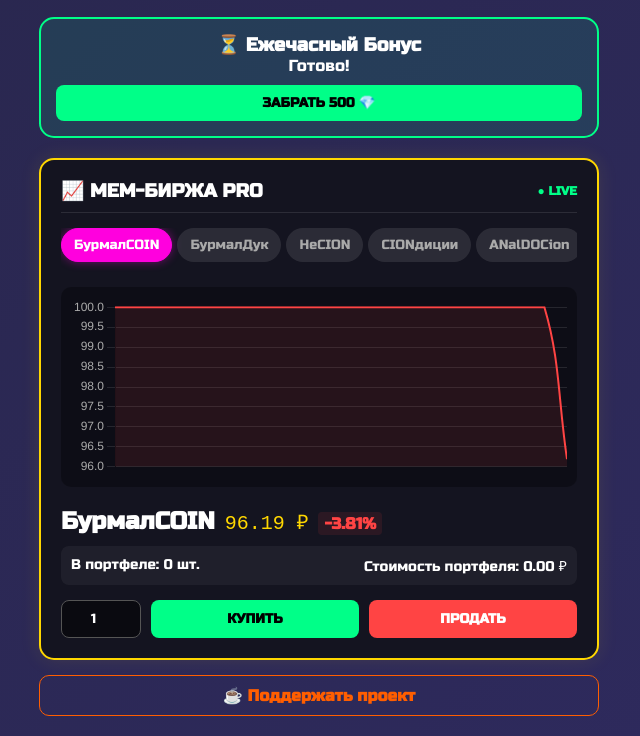
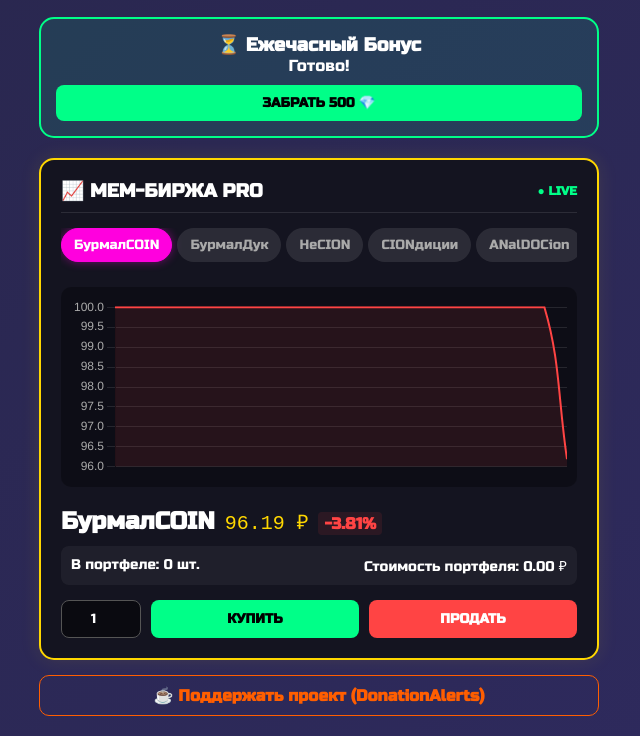
Before and after one commit to forzelagb/mem_slots, a plain HTML site: page index.html in a window 1280 px wide. Shown: the part 2163-2899 px from the top of the page, without its empty margins (321-961 px from the left). Drawn offline with nearby package versions, Linux system fonts and the light colour scheme.

Commit message:
Add files via upload

```diff
--- a/index.html
+++ b/index.html
@@ -133,9 +133,9 @@
         </div>
 
         <!-- Кнопка поддержки -->
-        <a href="https://boosty.to/ТВОЙ_НИК" target="_blank" class="btn-support">
-            ☕ Поддержать проект
-        </a>
+        <a href="https://www.donationalerts.com/r/forzelagb" target="_blank" class="btn-support">
+    ☕ Поддержать проект (DonationAlerts)
+</a>
     </div>
 
     <!-- ИГРА (без изменений в структуре, только логика) -->
```
